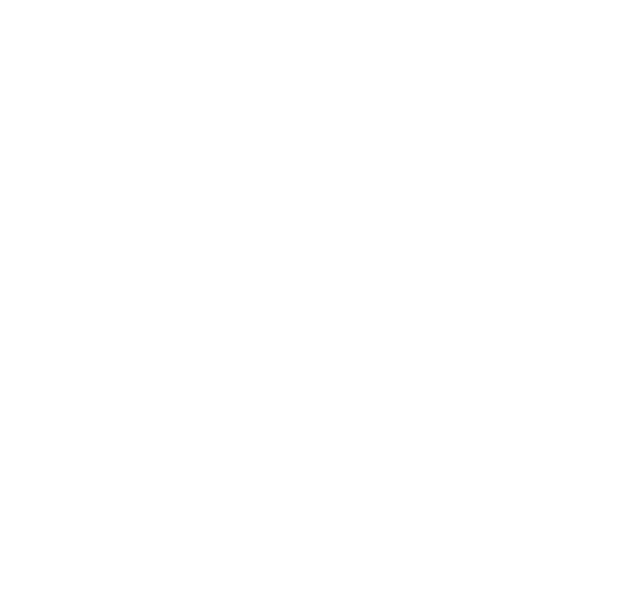
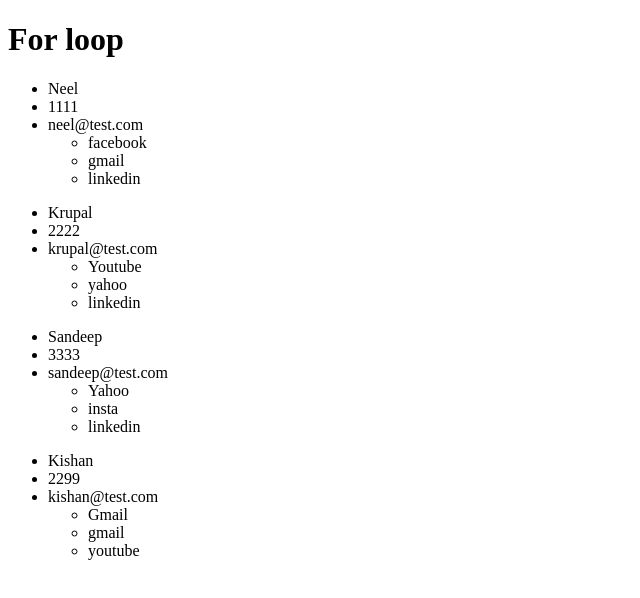
Before and after one commit to NeelCitrusbug/Angular-Learning, an Angular app: page / in a window 1280 px wide. Shown: the top 598 px of the page, without its empty margins (0-640 px from the left). Built offline with nearby package versions, Linux system fonts and the light colour scheme.

Commit message:
for loop

```diff
--- a/src/app/app.component.html
+++ b/src/app/app.component.html
@@ -1,3 +1,13 @@
+<h1>For loop</h1>
 
+<ul *ngFor = "let user of users">
+    <li>{{ user.name }}</li>
+    <li>{{ user.phone }}</li>
+    <li>{{ user.email }}</li>
+
+    <ul *ngFor = "let account of user.accounts">
+        <li>{{account}}</li>
+    </ul>
+</ul>
 
 <router-outlet></router-outlet>
--- a/src/app/app.component.ts
+++ b/src/app/app.component.ts
@@ -7,4 +7,11 @@
 })
 export class AppComponent {
   title = 'practice';
+  users=[
+    {name:'Neel',phone:'1111',email:'neel@test.com',accounts:['facebook','gmail','linkedin']},
+    {name:'Krupal',phone:'2222',email:'krupal@test.com',accounts:['Youtube','yahoo','linkedin']},
+    {name:'Sandeep',phone:'3333',email:'sandeep@test.com',accounts:['Yahoo','insta','linkedin']},
+    {name:'Kishan',phone:'2299',email:'kishan@test.com',accounts:['Gmail','gmail','youtube']},
+
+  ]
 }
```
